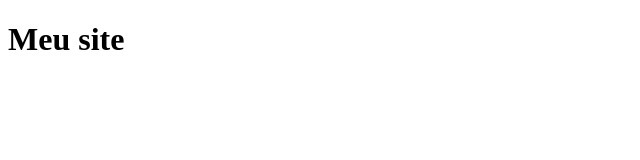
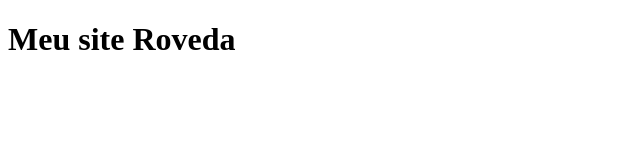
Before and after one commit to mateusrovedaa/teste-aula, a plain HTML site: page index.html in a window 1280 px wide. Shown: the whole page, without its empty margins (0-640 px from the left). Drawn offline with Linux system fonts and the light colour scheme.

Commit message:
Update index.html

```diff
--- a/index.html
+++ b/index.html
@@ -6,6 +6,6 @@
     <title>Olá mundo</title>
 </head>
 <body>
-    <h1>Meu site</h1>
+    <h1>Meu site Roveda</h1>
 </body>
 </html>
```
